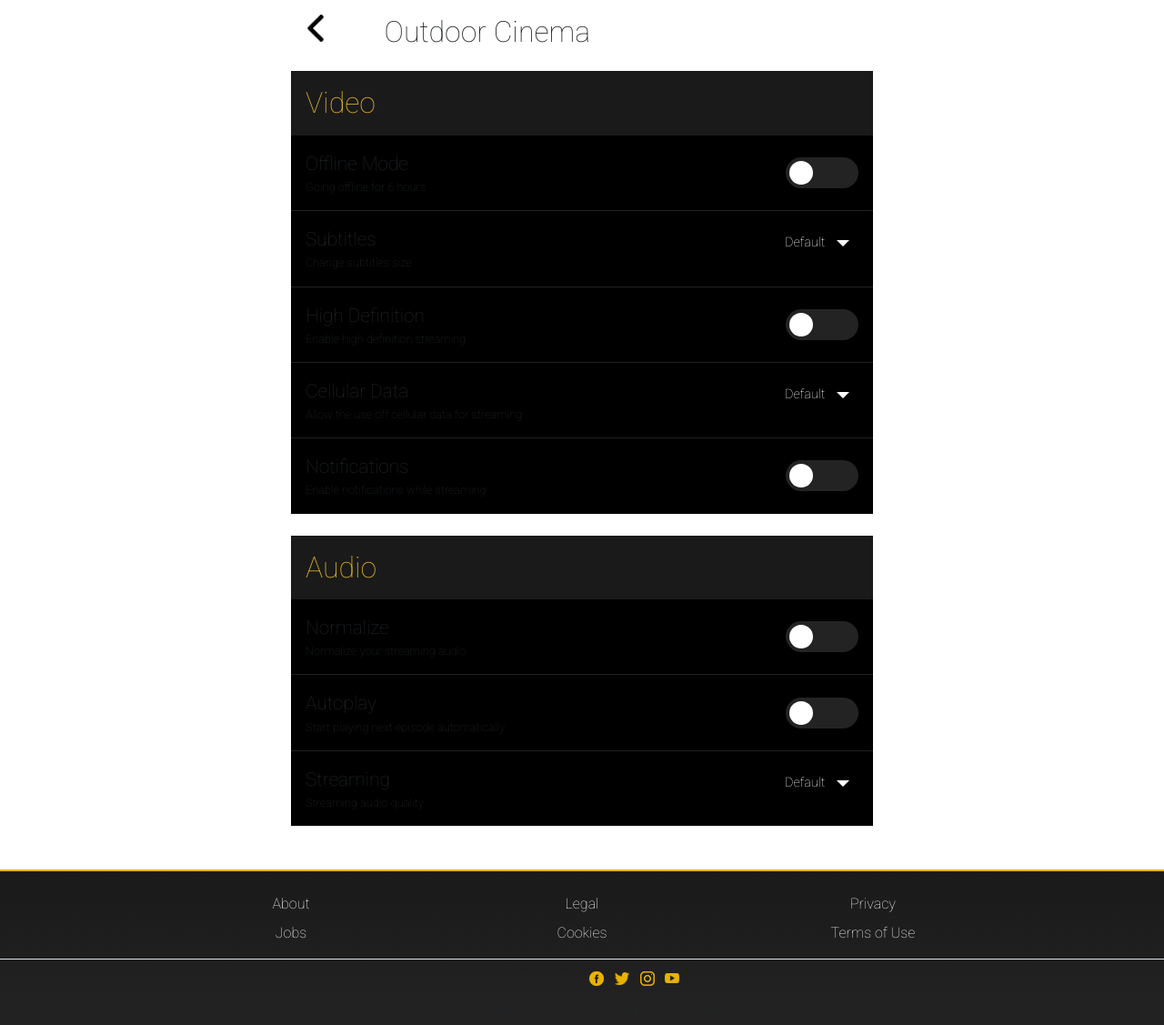
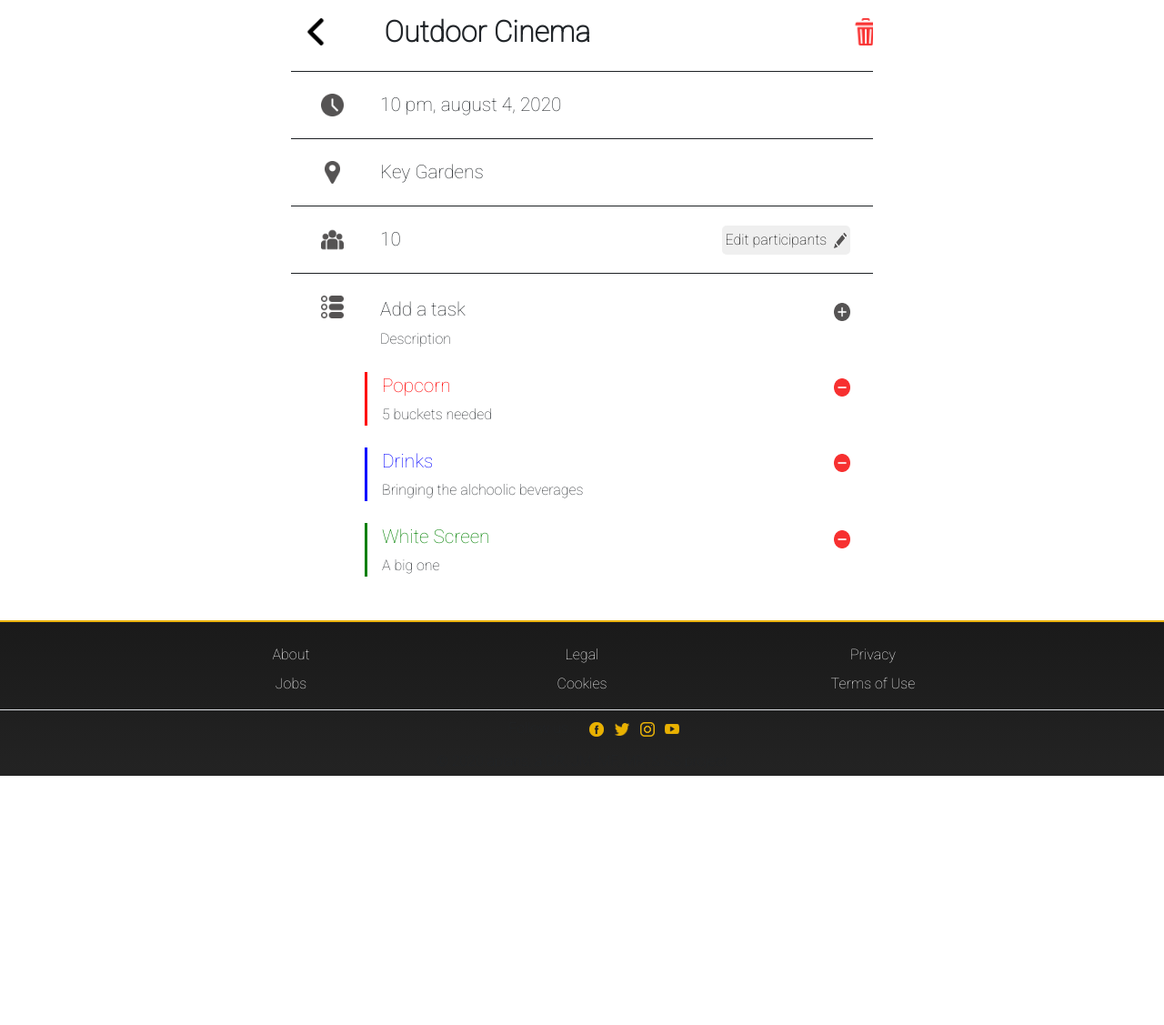
Before and after one commit to iloading/aplans, a PHP site: page /settings.php in a window 1280 px wide. Shown: the part 84-1211 px from the top of the page at 91% size. After the commit the page ends 937 px from the top, so only its background shows below. Run offline with PHP 8.4, Linux system fonts and the light colour scheme; some libraries are stand-ins or nearby versions.

Commit message:
Progresso Settings

```diff
--- a/settings.php
+++ b/settings.php
@@ -25,14 +25,18 @@
 
   <main class="alturaMain text-black bg-white d-flex flex-column align-items-start">
     <article class="container p-0 mb-5 mainCentro">
-      <section class="row mt-4 mb-4 ml-0 pl-3 pl-sm-0">
-        <div class="col-2 col-sm-1 text-center pr-0 pl-0">
+      <section class="row mt-4 mb-4 ml-0 pl-sm-0">
+        <div class="col-2 col-sm-1 text-center pr-0 pl-0 pt-1">
           <img src="imagens/settings/back.png" width="30" height="30">
         </div>
 
-        <div class="col-9 col-sm-11 align-self-center pl-3 pl-sm-5 pr-0">
-          <p class="m-0 h1 text-left tituloTerms">Outdoor Cinema</p>
+        <div class="col-8 col-sm-10 align-self-center pl-sm-5 pr-0">
+          <p class="m-0 h1 text-left tituloTerms font-weight-bold">Outdoor Cinema</p>
 
+        </div>
+
+        <div class="col-1 col-sm-1 text-center pr-0 pl-2 pt-1">
+          <img src="imagens/settings/trash.png" width="30" height="30">
         </div>
 
       </section>
@@ -41,175 +45,137 @@
 
       <div class="container-fluid p-0">
 
-        <h4 class="settingsTitulo bg-preto m-0 p-3">Video</h4>
+        <div>
 
-        <div class="bg-trueBlack">
+        <div class="dropdown-divider m-0"></div>
+          <div>
+            <div class="row">
+              <div class="p-4 ml-4 d-flex align-items-center">
+                <img src="imagens/settings/clock.png" width="25" height="25">
 
-          <div class="container-fluid">
-            <div class="row">
-              <div class="col-6 p-3">
-                <p class="settingsTituloTab m-0">Offline Mode</p>
-                <p class="settingsInfo m-0">Going offline for 6 hours</p>
               </div>
 
-              <div class="col-6 p-3 d-flex align-items-center justify-content-end">
-                <label class="switch m-0">
-                  <input type="checkbox">
-                  <span class="slider round"></span>
-                </label>
-              </div>
+              <div class="p-3 d-flex align-items-center">
+                <p class="settingsTituloTab m-0">10 pm, august 4, 2020</p>
             </div>
           </div>
 
           <div class="dropdown-divider m-0"></div>
 
-          <div class="container-fluid">
+
+          <div>
             <div class="row">
-              <div class="col-6 p-3">
-                <p class="settingsTituloTab m-0">Subtitles</p>
-                <p class="settingsInfo m-0">Change subtitles size</p>
+              <div class="p-4 ml-4 d-flex align-items-center">
+                <img src="imagens/settings/location.png" width="25" height="25">
+
               </div>
 
-              <div class="col-6 p-3 text-right">
-                <select class="mdb-select md-form">
-                  <option value="" disabled selected>Default</option>
-                  <option value="1">Small</option>
-                  <option value="2">Medium</option>
-                  <option value="3">Large</option>
-                </select>
-              </div>
-
+              <div class="p-3 d-flex align-items-center">
+                <p class="settingsTituloTab m-0">Key Gardens</p>
             </div>
           </div>
 
           <div class="dropdown-divider m-0"></div>
 
-          <div class="container-fluid">
+          <div>
             <div class="row">
-              <div class="col-6 p-3">
-                <p class="settingsTituloTab m-0">High Definition</p>
-                <p class="settingsInfo m-0">Enable high definition streaming </p>
+              <div class="p-4 ml-4 d-flex align-items-center">
+                <img src="imagens/settings/team.png" width="25" height="25">
+
               </div>
 
-              <div class="col-6 p-3 d-flex align-items-center justify-content-end">
-                <label class="switch m-0">
-                  <input type="checkbox">
-                  <span class="slider round"></span>
-                </label>
+              <div class="p-3 d-flex align-items-center">
+                <p class="settingsTituloTab m-0">10</p>
             </div>
+            <div class="p-3 d-flex align-items-center ml-auto mr-4">
+              <button type="button" class="p-1" style="border: none; border-radius: 5px; font-size: 1rem">Edit participants <img src="imagens/settings/draw.png" width="18" height="17" class="pl-1"></button>
             </div>
           </div>
 
           <div class="dropdown-divider m-0"></div>
 
-          <div class="container-fluid">
+          <div>
             <div class="row">
-              <div class="col-6 p-3">
-                <p class="settingsTituloTab m-0">Cellular Data</p>
-                <p class="settingsInfo m-0">Allow the use off cellular data for streaming</p>
-              </div>
-
-              <div class="col-6 p-3 text-right">
-                <select class="mdb-select md-form">
-                  <option value="" disabled selected>Default</option>
-                  <option value="1">Off</option>
-                  <option value="2">Automatic</option>
-                  <option value="3">Wi-fi Only</option>
-                </select>
+              <div class="p-4 ml-4 d-flex">
+                <img src="imagens/settings/list.png" width="25" height="25">
 
               </div>
-
+              <div>
+                <div class="pl-3 pt-4 d-flex align-items-center">
+                  <p class="settingsTituloTab m-0">Add a task</p>
+                </div>
+                <div class="pl-3 pt-1 d-flex align-items-center">
+                  <p class="settingsTituloTab m-0" style="font-size: 1rem">Description</p>
+                </div>
+              </div>
+              <div class="p-3 d-flex align-items-center ml-auto mr-4">
+                <img src="imagens/settings/add.png" width="22" height="20" class="pl-1">
             </div>
           </div>
 
-          <div class="dropdown-divider m-0"></div>
+          <div>
+            <div class="row">
+              <div class="p-4 ml-4 d-flex">
+                <img src="imagens/settings/list.png" width="25" height="25" style="display:none;">
 
-          <div class="container-fluid">
-            <div class="row">
-              <div class="col-6 p-3">
-                <p class="settingsTituloTab m-0">Notifications</p>
-                <p class="settingsInfo m-0">Enable notifications while streaming</p>
               </div>
-
-              <div class="col-6 p-3 d-flex align-items-center justify-content-end">
-                <label class="switch m-0">
-                  <input type="checkbox">
-                  <span class="slider round"></span>
-                </label>
+              <div class="ml-4 pt-4">
+                <div class="pl-3  d-flex align-items-center"  style="border-left: 3px solid red">
+                  <p class="settingsTituloTab m-0" style="color:red">Popcorn</p>
                 </div>
+                <div class="pl-3 pt-1 d-flex align-items-center"  style="border-left: 3px solid red">
+                  <p class="settingsTituloTab m-0" style="font-size: 1rem">5 buckets needed</p>
+                </div>
+              </div>
+              <div class="p-3 d-flex align-items-center ml-auto mr-4">
+                <img src="imagens/settings/minus.png" width="22" height="20" class="pl-1">
             </div>
           </div>
 
-        </div>
+          <div>
+            <div class="row">
+              <div class="p-4 ml-4 d-flex">
+                <img src="imagens/settings/list.png" width="25" height="25" style="display:none;">
 
               </div>
-      <div class="mt-4 container-fluid p-0">
-
-        <h4 class="settingsTitulo bg-preto m-0 p-3">Audio</h4>
-
-        <div class="bg-trueBlack">
-
-
-
-          <div class="container-fluid">
-            <div class="row">
-              <div class="col-6 p-3">
-                <p class="settingsTituloTab m-0">Normalize</p>
-                <p class="settingsInfo m-0">Normalize your streaming audio</p>
+              <div class="ml-4 pt-4">
+                <div class="pl-3  d-flex align-items-center"  style="border-left: 3px solid blue">
+                  <p class="settingsTituloTab m-0" style="color:blue">Drinks</p>
                 </div>
-
-              <div class="col-6 p-3 d-flex align-items-center justify-content-end">
-                <label class="switch m-0">
-                  <input type="checkbox">
-                  <span class="slider round"></span>
-                </label>
+                <div class="pl-3 pt-1 d-flex align-items-center"  style="border-left: 3px solid blue">
+                  <p class="settingsTituloTab m-0" style="font-size: 1rem">Bringing the alchoolic beverages</p>
                 </div>
+              </div>
+              <div class="p-3 d-flex align-items-center ml-auto mr-4">
+                <img src="imagens/settings/minus.png" width="22" height="20" class="pl-1">
             </div>
           </div>
 
-          <div class="dropdown-divider m-0"></div>
+          <div>
+            <div class="row">
+              <div class="p-4 ml-4 d-flex">
+                <img src="imagens/settings/list.png" width="25" height="25" style="display:none;">
 
-          <div class="container-fluid">
-            <div class="row">
-              <div class="col-6 p-3">
-                <p class="settingsTituloTab m-0">Autoplay</p>
-                <p class="settingsInfo m-0">Start playing next episode automatically</p>
               </div>
-
-              <div class="col-6 p-3 d-flex align-items-center justify-content-end">
-                <label class="switch m-0">
-                  <input type="checkbox">
-                  <span class="slider round"></span>
-                </label>
+              <div class="ml-4 pt-4">
+                <div class="pl-3  d-flex align-items-center"  style="border-left: 3px solid green">
+                  <p class="settingsTituloTab m-0" style="color:green">White Screen</p>
                 </div>
+                <div class="pl-3 pt-1 d-flex align-items-center"  style="border-left: 3px solid green">
+                  <p class="settingsTituloTab m-0" style="font-size: 1rem">A big one</p>
+                </div>
+              </div>
+              <div class="p-3 d-flex align-items-center ml-auto mr-4">
+                <img src="imagens/settings/minus.png" width="22" height="20" class="pl-1">
             </div>
           </div>
 
-          <div class="dropdown-divider m-0"></div>
 
-          <div class="container-fluid">
-            <div class="row">
-              <div class="col-6 p-3">
-                <p class="settingsTituloTab m-0">Streaming</p>
-                <p class="settingsInfo m-0">Streaming audio quality</p>
-              </div>
-
-              <div class="col-6 p-3 text-right dropUp">
-                <select class="mdb-select md-form">
-                  <option value="" disabled selected>Default</option>
-                  <option value="1">Low</option>
-                  <option value="2">High</option>
-                </select>
 
         </div>
 
       </div>
 
-          </div>
-
-        </div>
-
-      </div>
     </article>
 
     <?php
```
Also changed, not shown: imagens/settings/add.png (added), imagens/settings/clock.png (added), imagens/settings/draw.png (added), imagens/settings/list.png (added), imagens/settings/location.png (added), imagens/settings/minus.png (added), imagens/settings/team.png (added), imagens/settings/trash.png (added). Lines whose indentation alone changed are shown as unchanged.
